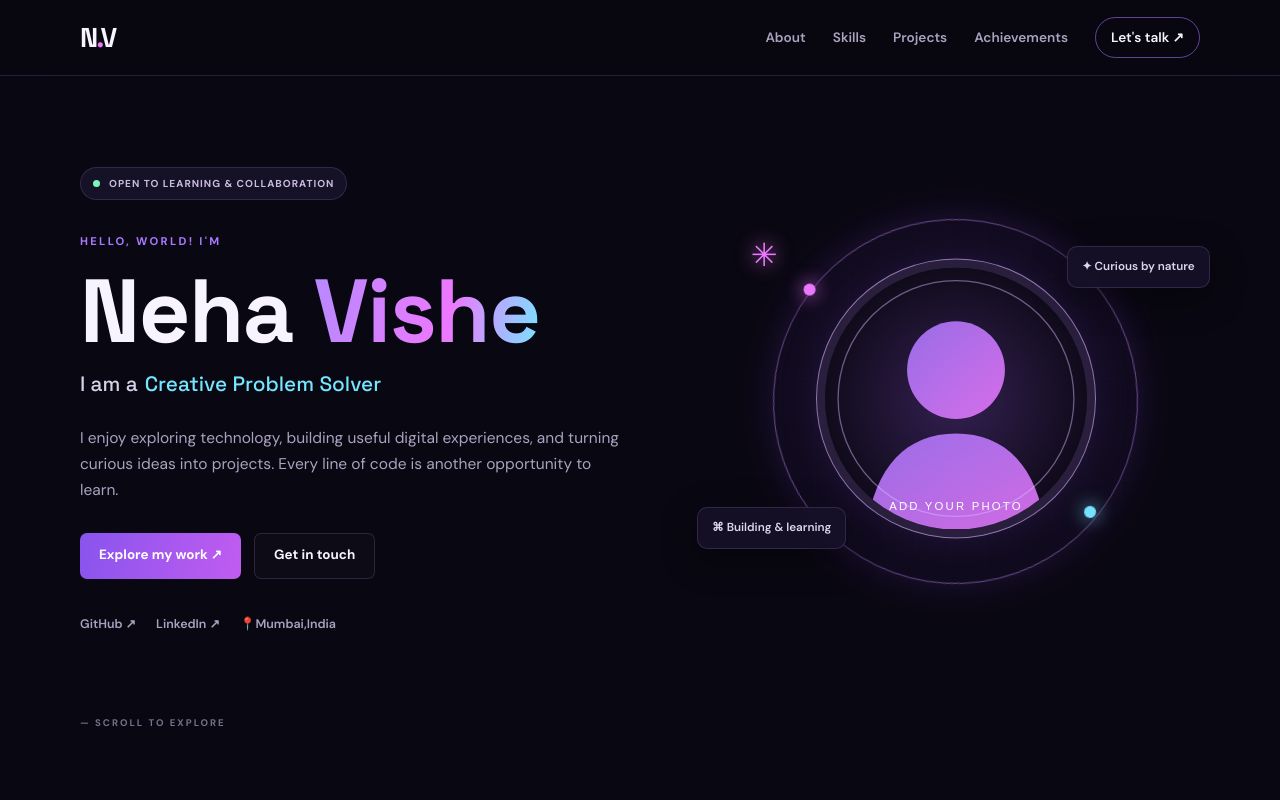
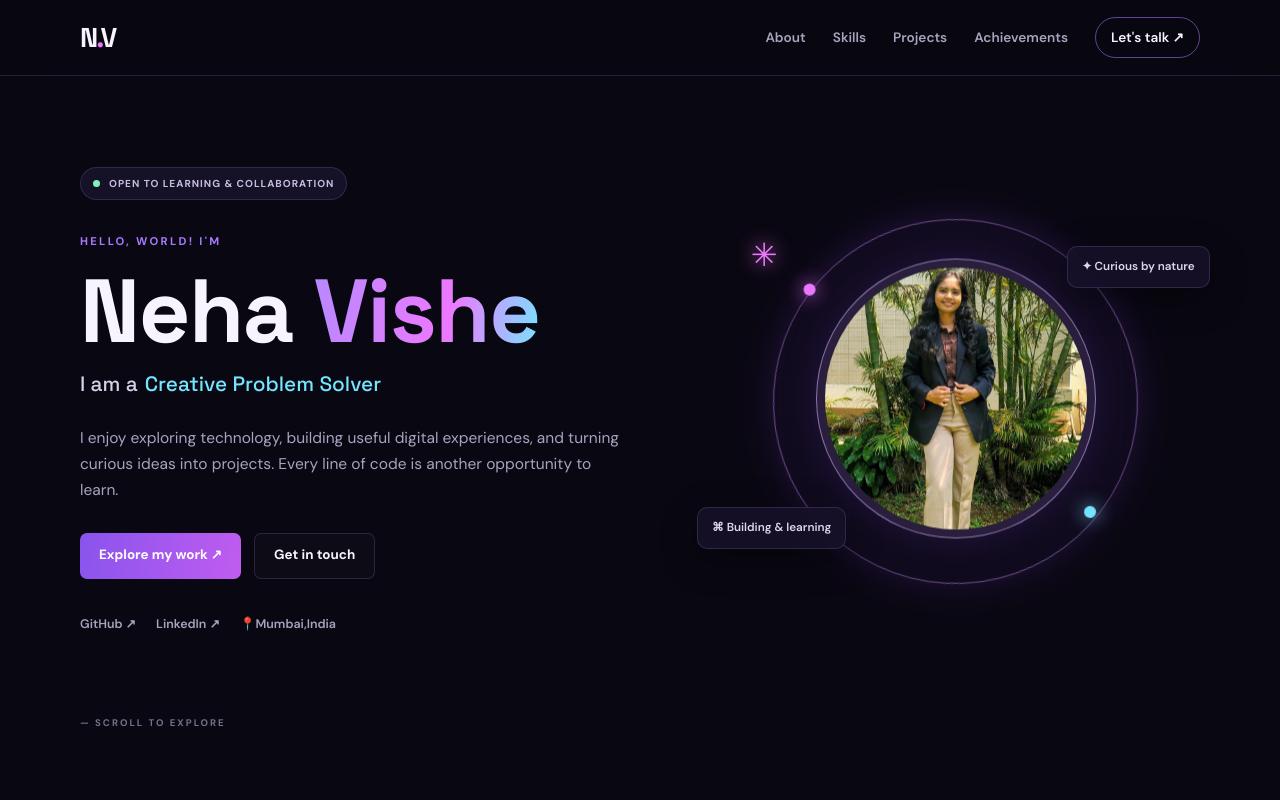
Before and after one commit to nehavishe123/portfolio-website, a plain HTML site: page index.html in a window 1280 px wide. Shown: the top 800 px of the page. Drawn offline with Linux system fonts and the light colour scheme.

Commit message:
Update index.html

```diff
--- a/index.html
+++ b/index.html
@@ -21,7 +21,7 @@
 <div class="actions"><a class="btn primary" href="#projects">Explore my work ↗</a><a class="btn ghost" href="#contact">Get in touch</a></div>
 <div class="social"><a href="https://github.com/nehavishe123" target="_blank" rel="noopener">GitHub ↗</a><a href="https://www.linkedin.com/" target="_blank" rel="noopener">LinkedIn ↗</a><span>📍Mumbai,India</span></div>
 </div>
-<div class="portrait-area"><div class="grid-bg"></div><div class="ring"></div><div class="portrait"><img src="profile.jpg" alt="Neha Vishe" onerror="this.onerror=null;this.src='profile-placeholder.svg';"></div><div class="float top">✦ Curious by nature</div><div class="float bottom">⌘ Building & learning</div><span class="spark">✳</span></div>
+<div class="portrait-area"><div class="grid-bg"></div><div class="ring"></div><div class="portrait"><img src="profile.jpg.jpeg" alt="Neha Vishe" onerror="this.onerror=null;this.src='profile-placeholder.svg';"></div><div class="float top">✦ Curious by nature</div><div class="float bottom">⌘ Building & learning</div><span class="spark">✳</span></div>
 <a class="scroll" href="#about">— SCROLL TO EXPLORE</a></section>
 
 <section class="section wrap" id="about"><p class="label"><span>01</span> / ABOUT ME</p><div class="two-col"><h2>Driven by curiosity.<br><span class="gradient">Built to create.</span></h2><div class="copy"><p class="lead">I'm a B.Tech student in Computer Science and Technology at Usha Mittal Institute of Technology.</p><p>I like learning how technology works and applying that knowledge through practical projects. From programming fundamentals to front-end development, I'm building my skills one step at a time.</p><p>I value creativity, teamwork, consistency, and the willingness to keep improving.</p><div class="stats"><div><b>01</b><small>Curious learner</small></div><div><b>02</b><small>Team player</small></div><div><b>03</b><small>Problem solver</small></div></div></div></div></section>
```
